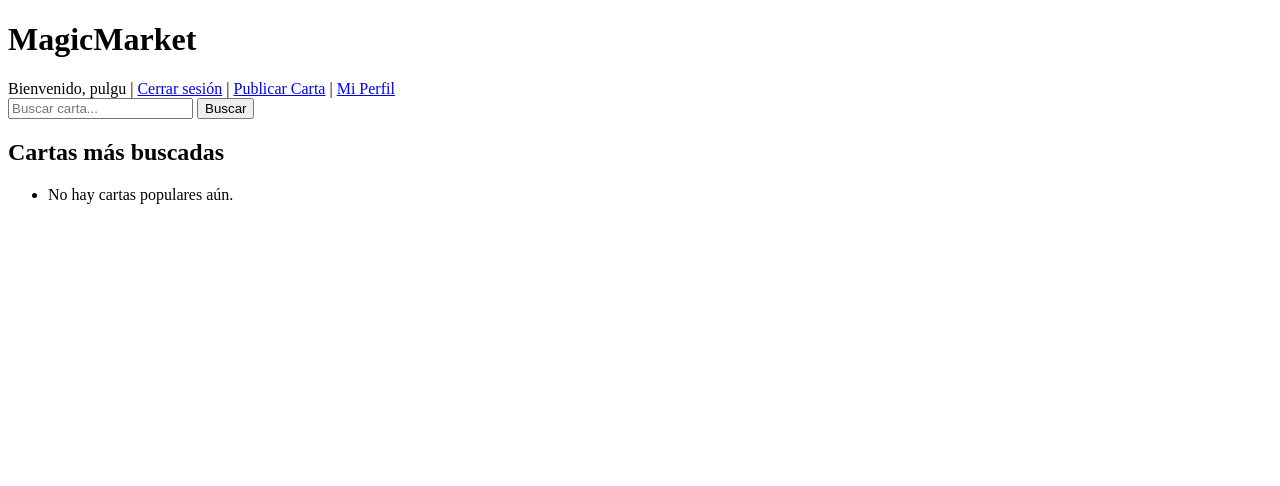
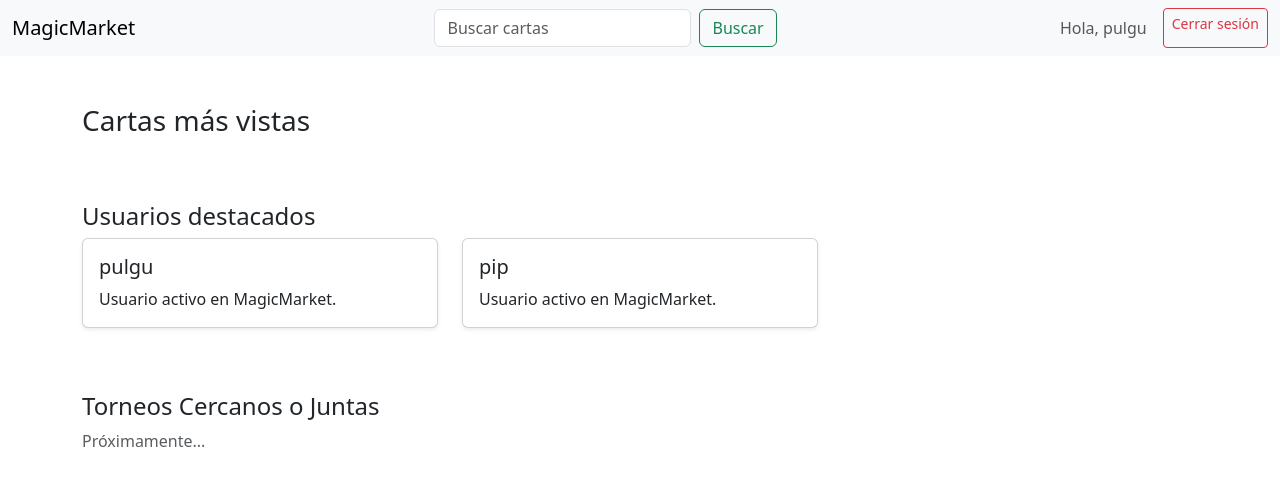
Before and after one commit to FearOfGo/MagicMarket, a Django app: page / in a window 1280 px wide. Shown: the top 486 px of the page. Run offline with Django 5.2, Linux system fonts and the light colour scheme; a user stored in the database is signed in; data comes from the database, SQL or seed files in the repository; data that the repository does not hold is empty.

Commit message:
Login y logout, carrusel, etc..

```diff
--- a/cartas/templates/cartas/home.html
+++ b/cartas/templates/cartas/home.html
@@ -1,42 +1,83 @@
+{% load static %}
 <!DOCTYPE html>
 <html lang="es">
 <head>
     <meta charset="UTF-8">
-    <title>MagicMarket - Inicio</title>
+    <title>Inicio - MagicMarket</title>
+    <link href="https://cdn.jsdelivr.net/npm/bootstrap@5.3.0/dist/css/bootstrap.min.css" rel="stylesheet">
 </head>
 <body>
-    <header>
-        <h1>MagicMarket</h1>
-        <nav>
+
+<!-- Menú superior -->
+<nav class="navbar navbar-expand-lg navbar-light bg-light">
+  <div class="container-fluid">
+    <a class="navbar-brand" href="#">MagicMarket</a>
+    <form class="d-flex" role="search">
+      <input class="form-control me-2" type="search" placeholder="Buscar cartas" aria-label="Buscar">
+      <button class="btn btn-outline-success" type="submit">Buscar</button>
+    </form>
+
+    <div class="d-flex">
         {% if user.is_authenticated %}
-                <span>Bienvenido, {{ user.username }}</span> |
-                <a href="{% url 'logout' %}">Cerrar sesión</a> |
-                <a href="{% url 'publicar_carta' %}">Publicar Carta</a> |
-                <a href="{% url 'perfil_usuario' user.username %}">Mi Perfil</a>
+        <span class="navbar-text me-3">Hola, {{user.username}}</span>
+        <a href="{% url 'logout' %}" class="btn btn-outline-danger btn-sm">Cerrar sesión</a>
         {% else %}
-                <a href="{% url 'login' %}">Iniciar sesión</a> |
-                <a href="{% url 'register' %}">Registrarse</a>
+        <a href="{% url 'login' %}" class="btn btn-outline-primary btn-sm">Iniciar sesión</a>
         {% endif %}
+    </div>
+  </div>
 </nav>
-        <form method="get" action=".">
-            <input type="text" name="q" placeholder="Buscar carta...">
-            <button type="submit">Buscar</button>
-        </form>
-    </header>
 
-    <main>
-        <h2>Cartas más buscadas</h2>
-        <ul>
+<!-- Carrusel cartas más vistas -->
+<div class="container mt-5">
+  <h3 class="mb-3">Cartas más vistas</h3>
+  <div id="cartasCarousel" class="carousel slide" data-bs-ride="carousel">
+    <div class="carousel-inner">
       {% for carta in cartas_populares %}
-                <li>
-                    <a href="{% url 'detalle_carta' carta.id %}">
-                        {{ carta.nombre }} ({{ carta.edicion }}) - ${{ carta.precio }}
-                    </a>
-                </li>
-            {% empty %}
-                <li>No hay cartas populares aún.</li>
+      <div class="carousel-item {% if forloop.first %}active{% endif %}">
+        <div class="d-flex justify-content-center">
+          <img src="{{ carta.imagen.url }}" class="d-block" style="max-height: 400px; max-width: 100%; object-fit: contain;" alt="{{ carta.nombre }}">
+        </div>
+        <div class="carousel-caption d-none d-md-block bg-dark bg-opacity-50 rounded">
+          <h5>{{ carta.nombre }}</h5>
+          <p>{{ carta.descripcion|truncatechars:100 }}</p>
+        </div>
+      </div>
       {% endfor %}
-        </ul>
-    </main>
+    </div>
+    <button class="carousel-control-prev" type="button" data-bs-target="#cartasCarousel" data-bs-slide="prev">
+      <span class="carousel-control-prev-icon"></span>
+    </button>
+    <button class="carousel-control-next" type="button" data-bs-target="#cartasCarousel" data-bs-slide="next">
+      <span class="carousel-control-next-icon"></span>
+    </button>
+  </div>
+</div>
+
+<!-- Usuarios recomendados -->
+<div class="container mt-5">
+  <h4>Usuarios destacados</h4>
+  <div class="row">
+    {% for usuario in usuarios_top %}
+    <div class="col-md-4">
+      <div class="card mb-3 shadow-sm">
+        <div class="card-body">
+          <h5 class="card-title">{{ usuario.username }}</h5>
+          <p class="card-text">Usuario activo en MagicMarket.</p>
+        </div>
+      </div>
+    </div>
+    {% endfor %}
+  </div>
+</div>
+
+<!-- Torneos -->
+<div class="container mt-5 mb-5">
+    <h4>Torneos Cercanos o Juntas</h4>
+    <p class="text-muted">Próximamente...</p>
+</div>
+
+<script src="https://cdn.jsdelivr.net/npm/bootstrap@5.3.0/dist/js/bootstrap.bundle.min.js"></script>
+
 </body>
 </html>
--- a/cartas/urls.py
+++ b/cartas/urls.py
@@ -6,8 +6,8 @@
 urlpatterns = [
 
     #Login-Logout
-    path('login/', auth_views.LoginView.as_view(template_name='cartas/login.html'), name='login'),
-    path('logout/', auth_views.LogoutView.as_view(next_page='login'), name='logout'),
+    path('login/', auth_views.LoginView.as_view(template_name='registration/login.html'), name='login'),
+    path('logout/', auth_views.LogoutView.as_view(next_page='home'), name='logout'),
 
 
     path('', views.lista_cartas, name='lista_cartas'),
--- a/cartas/views.py
+++ b/cartas/views.py
@@ -5,9 +5,11 @@
 
 def home(request):
     cartas_populares = Carta.objects.order_by('-visitas')[:10]
+    usuarios_top = User.objects.all()[:5]
+
     contexto = {
         'cartas_populares': cartas_populares,
-        'noticias':[],
+        'usuarios_top' : usuarios_top
     }
     return render(request, 'cartas/home.html', contexto)
 
```
Also changed, not shown: cartas/templates/base.html (+17 -1 lines). Lines whose indentation alone changed are shown as unchanged.
